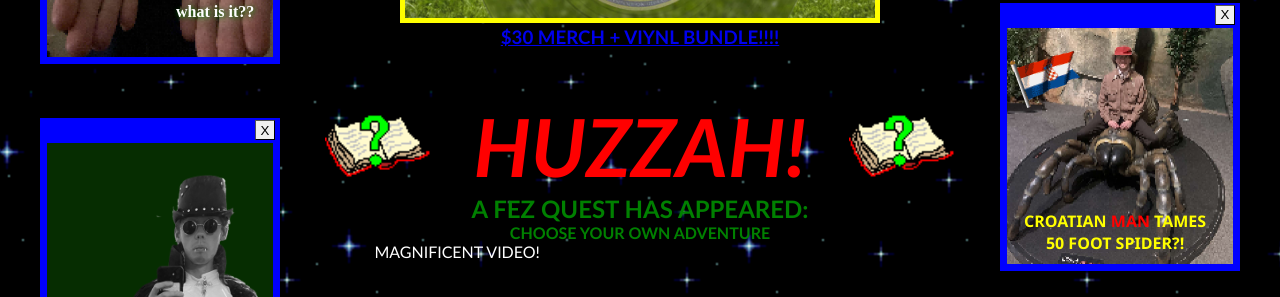
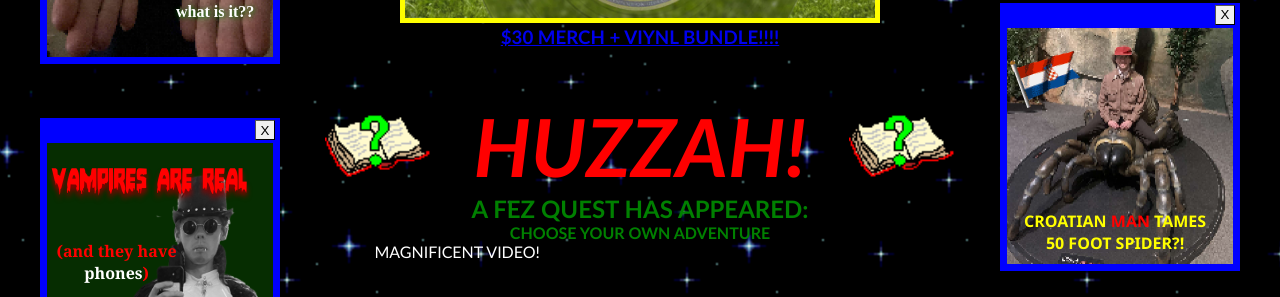
Before and after one commit to jmc2503/feztheband-website, a plain HTML site: page index.html in a window 1280 px wide. Shown: the part 1431-1728 px from the top of the page. Drawn offline with Linux system fonts and the light colour scheme; grey boxes are pictures that could not be loaded.

Commit message:
Added fonts n ads n stuff

```diff
--- a/index.html
+++ b/index.html
@@ -72,6 +72,8 @@
                     <a href="https://www.youtube.com/watch?v=pP6Zc3ueMdU&list=OLAK5uy_mFBArjCJKn3MKd2hETLXvvQtyLSbnifKw&index=2"
                         target="_blank"><img class="ad" id="vampire" src="images/vampire (2).png" alt="Local Vampire">
                     </a>
+                    <p id="realtext">VAMPIRES ARE REAL</p>
+                    <p id="phonetext">(and they have <span id="phoneScale">phones</span>)</p>
                     <button class="x-out" id="hideButton">X</button>
                 </div>
                 <div class="image-container">
@@ -97,8 +99,8 @@
                 <div class="block">
                     <h1>ACQUIRE FEZ VINYL</h1>
                     <h3>Leesta Vall Vinyl Session in NEW YORK!</h3>
-                    <img src="images/leesta.jpg" id="leesta">
                     <a href="https://leestavall.com/products/fez" target="_blank">
+                        <img src="images/leesta.jpg" id="leesta">
                         <h3>$30 MERCH + VIYNL BUNDLE!!!!</h3>
                     </a>
                 </div>
--- a/style.css
+++ b/style.css
@@ -2,6 +2,13 @@
     margin: 0px;
     padding: 0px;
     box-sizing: border-box;
+}
+
+@font-face {
+    font-family: 'bloodlust';
+    src: url('/fonts/bloodlust.ttf') format('truetype');
+    font-weight: normal;
+    font-style: normal;
 }
 
 body {
@@ -573,7 +580,7 @@ nav ul li a:hover {
 
 #fezfeldlogo {
     position: absolute;
-    width: 150px;
+    width: 50%;
     top: 75%;
     left: 35%;
 }
@@ -592,6 +599,30 @@ nav ul li a:hover {
 
 #feztv {
     color: gold;
+}
+
+#realtext {
+    position: absolute;
+    top: 30%;
+    left: 16%;
+    font-family: "bloodlust", sans-serif;
+    font-size: 2.5em;
+    color: red;
+    animation: expandGlow 2s infinite linear;
+}
+
+#phonetext {
+    width: 150px;
+    position: absolute;
+    font-weight: 1000;
+    left: 13%;
+    top: 55%;
+    color: red;
+    font-family: Georgia, 'Times New Roman', Times, serif;
+}
+
+#phoneScale {
+    color: white;
 }
 
 /* COUNTDOWN TIMER */
@@ -1076,6 +1107,20 @@ footer .logos:visited {
     }
 }
 
+@keyframes expandGlow {
+    0% {
+        text-shadow: 0px 0px 5px darkred;
+    }
+
+    50% {
+        text-shadow: 0px 5px 5px darkred;
+    }
+
+    100% {
+        text-shadow: 0 10px 5px darkred;
+    }
+}
+
 @keyframes rainbow {
     0% {
         color: red;
```
Also changed, not shown: fonts/bloodlust.ttf (added).
